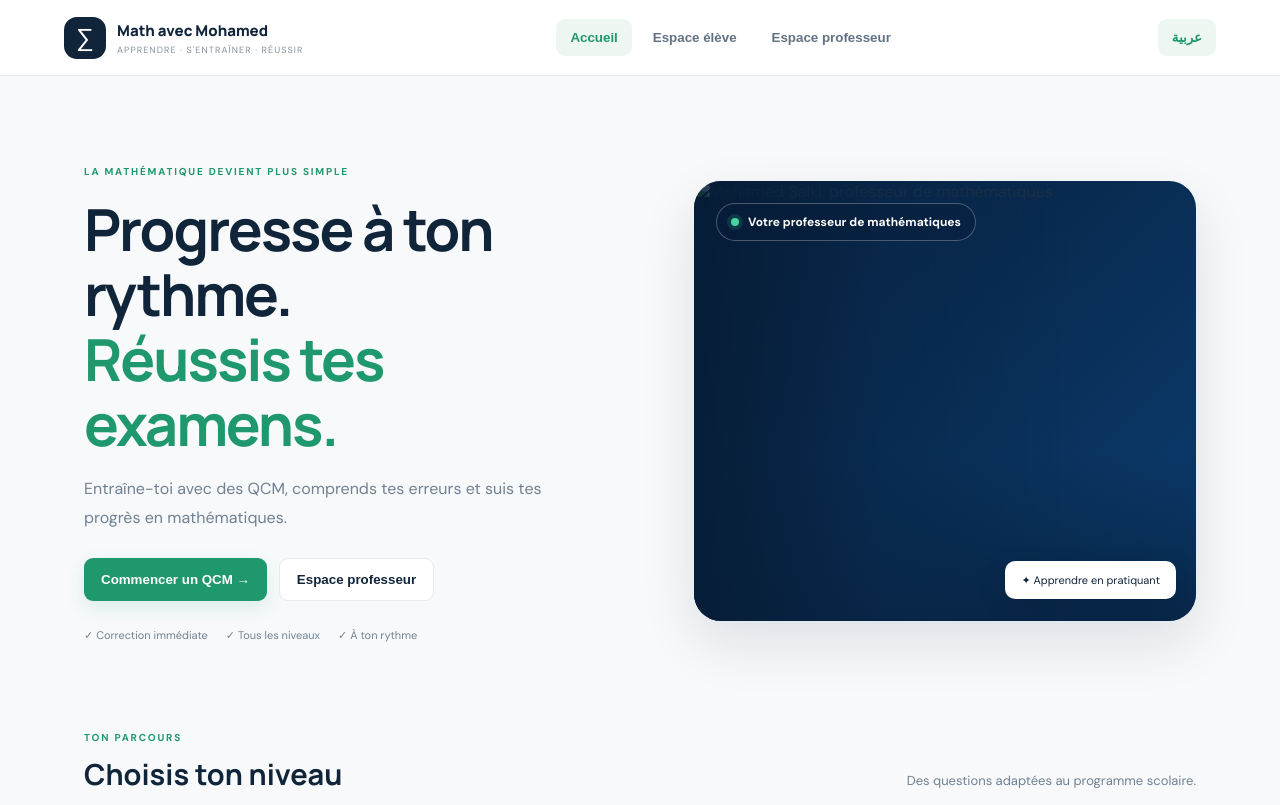
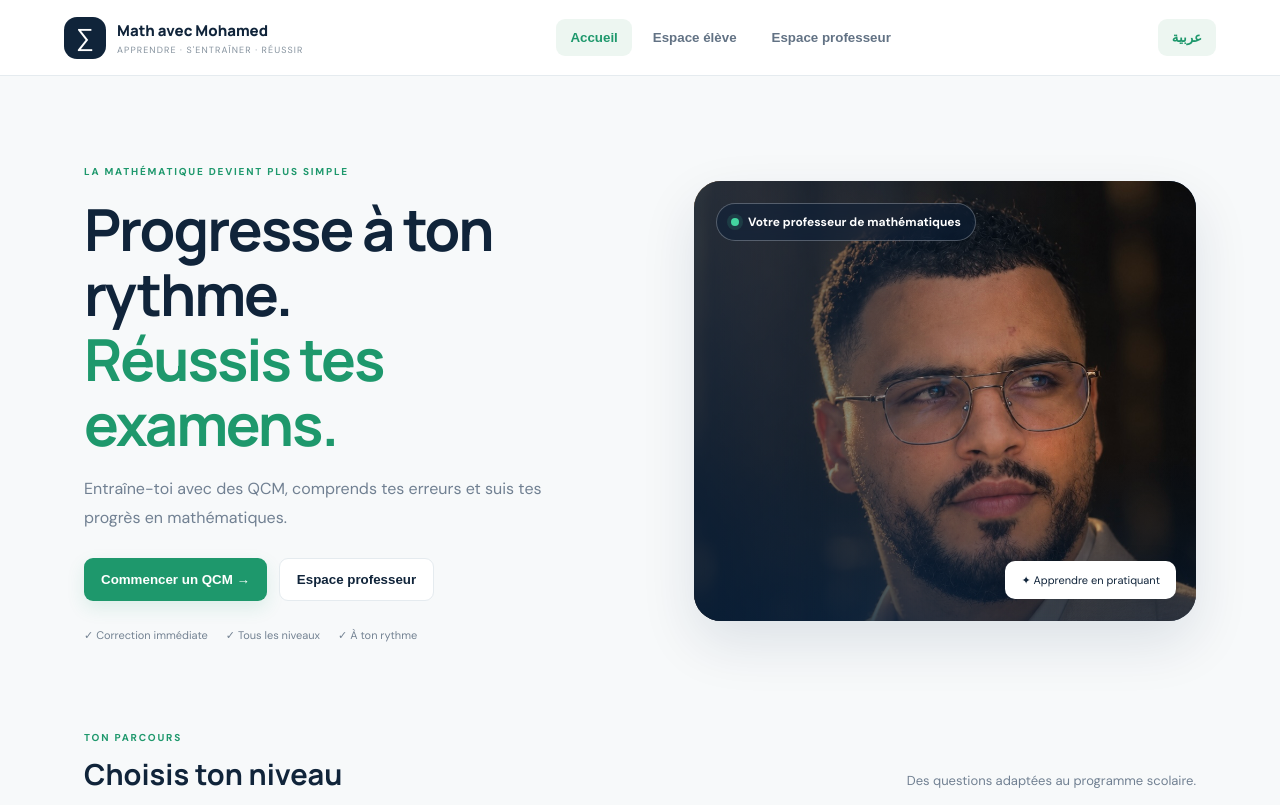
Before and after one commit to salkisimo2-cmd/Math-avec-Mohamed, a plain HTML site: page index.html in a window 1280 px wide. Shown: the top 805 px of the page. Drawn offline with Linux system fonts and the light colour scheme.

Commit message:
Update index.html

```diff
--- a/index.html
+++ b/index.html
@@ -19,7 +19,7 @@
   <div class="actions"><button class="primary" data-page="student"><span data-i18n="start">Commencer un QCM</span> →</button><button class="outline" data-page="teacher" data-i18n="teacherSpace">Espace professeur</button></div>
   <div class="trust"><span data-i18n="trust1">✓ Correction immédiate</span><span data-i18n="trust2">✓ Tous les niveaux</span><span data-i18n="trust3">✓ À ton rythme</span></div></div>
   <div class="visual portrait-visual">
-   <img class="teacher-photo" src="assets/mohamed-profile.jpeg" alt="Mohamed Salki, professeur de mathématiques" fetchpriority="high">
+   <img class="teacher-photo" src="mohamed-profile.jpeg" alt="Mohamed Salki, professeur de mathématiques" fetchpriority="high">
    <div class="portrait-shade"></div>
    <div class="portrait-label"><span class="portrait-dot"></span><span data-i18n="portraitRole">Votre professeur de mathématiques</span></div>
    <div class="bubble" data-i18n="bubble">✦ Apprendre en pratiquant</div>
```
